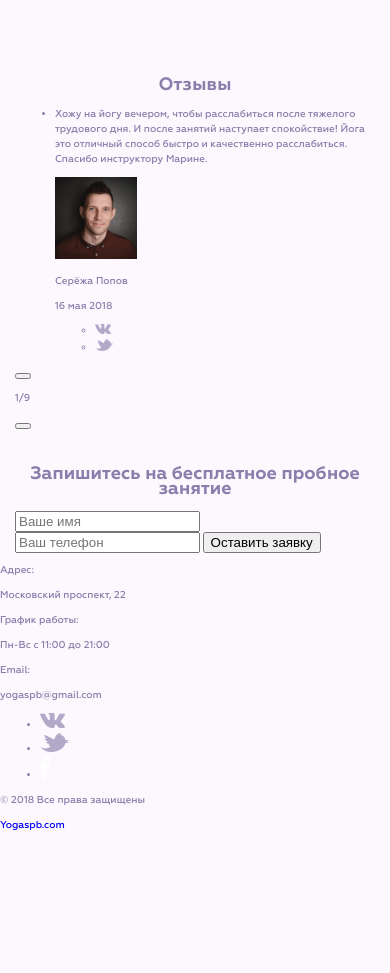
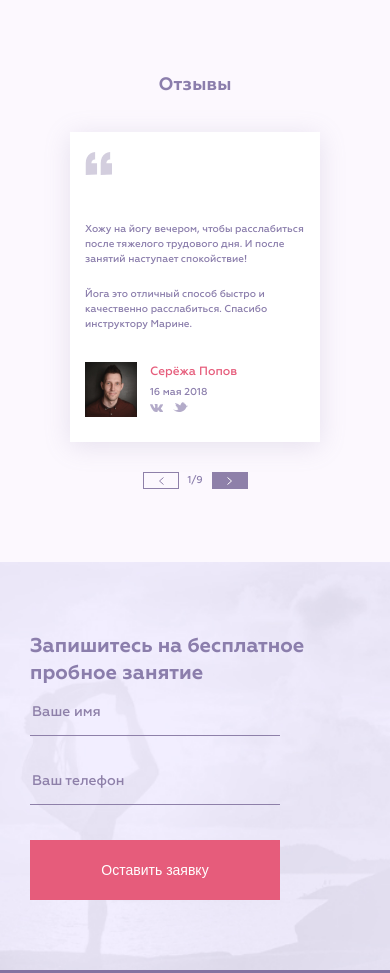
Before and after one commit to ViZuVi/Yoga-project, a website: page source/index.html in a window 390 px wide. Shown: the part 2980-3953 px from the top of the page. Before the commit the page ends 3813 px from the top, so only its background shows below. Drawn offline with nearby package versions, Linux system fonts and the light colour scheme; files that its build step writes are made by us from their sources.

Commit message:
styles for mobile is done

```diff
--- a/source/index.html
+++ b/source/index.html
@@ -147,29 +147,25 @@
       <section class="reviews page__section-container">
         <h2 class="reviews__title page__title">Отзывы</h2>
         <ul class="reviews__list">
-          <li class="reviews__item review">
-            <p class="review__text">Хожу на йогу вечером, чтобы расслабиться
-              после  тяжелого трудового дня.
-              И после занятий наступает спокойствие!
-
-              Йога это отличный способ быстро
-              и качественно расслабиться.
-              Спасибо инструктору Марине.
+          <li class="review">
+            <p class="review__text">
+              <p>Хожу на йогу вечером, чтобы расслабиться после  тяжелого трудового дня. И после занятий наступает спокойствие!</p>
+              <p>Йога это отличный способ быстро и качественно расслабиться. Спасибо инструктору Марине.</p>
             </p>
             <div class="review__author">
-              <img src="img/team-popov.jpg" alt="review-author-photo">
+              <img src="img/team-popov.jpg" alt="review-author-photo" width="52" height="51">
               <div class="review__info">
                 <p class="review__author-name">Серёжа Попов</p>
                 <p class="review__date">16 мая 2018</p>
                 <ul class="review__social-list">
                   <li class="review__social-item">
                     <a href="" class="review__social-vk">
-                      <img src="img/vk-icon.svg" alt="vk-link" width="16" height="10">
+                      <img src="img/vk-icon.svg" alt="vk-link" width="13" height="8">
                     </a>
                   </li>
                   <li class="review__social-item">
                     <a href="" class="review__social-tw">
-                      <img src="img/tw-icon.svg" alt="tw-link" width="18" height="12">
+                      <img src="img/tw-icon.svg" alt="tw-link" width="15" height="10">
                     </a>
                   </li>
                 </ul>
@@ -178,9 +174,17 @@
           </li>
         </ul>
         <div class="reviews__pages">
-          <button class="reviews__prev-btn prev-btn" type="button"></button>
+          <button class="reviews__btn reviews__btn--prev" type="button">
+            <svg width="6" height="8" viewBox="0 0 6 8" fill="none">
+              <path d="M5.5 7.5L1.5 4L5.5 0.5" stroke="#8E80A9"/>
+            </svg>
+          </button>
           <p class="reviews__pages-number">1/9</p>
-          <button class="reviews__next-btn next-btn" type="button"></button>
+          <button class="reviews__btn reviews__btn--next reviews__btn--active" type="button">
+            <svg width="6" height="8" viewBox="0 0 6 8" fill="none">
+              <path d="M0.5 0.5L4.5 4L0.5 7.5" stroke="white"/>
+            </svg>
+          </button>
         </div>
       </section>
       <section class="sign-up page__section-container">
@@ -208,17 +212,17 @@
       <ul class="footer__social-list">
         <li class="footer__social-item">
           <a href="" class="footer__social-vk">
-            <img src="img/vk-icon.svg" alt="vk-link" width="25" height="15">
+            <img src="img/vk-white-icon.svg" alt="vk-link" width="25" height="15">
           </a>
         </li>
         <li class="footer__social-item">
           <a href="" class="footer__social-tw">
-            <img src="img/tw-icon.svg" alt="tw-link" width="29" height="20">
+            <img src="img/tw-white-icon.svg" alt="tw-link" width="29" height="20">
           </a>
         </li>
         <li class="footer__social-item">
           <a href="" class="footer__social-fb">
-            <img src="img/fb-icon.svg" alt="fb-link" width="10" height="21">
+            <img src="img/fb-white-icon.svg" alt="fb-link" width="10" height="21">
           </a>
         </li>
       </ul>
--- /dev/null
+++ b/source/sass/blocks/footer.scss
@@ -0,0 +1,41 @@
+.footer {
+  display: flex;
+  flex-direction: column;
+  padding: 50px 0 50px 35px;
+  background-color: #8373A1;
+  color: #FFFFFF;
+  font-weight: normal;
+}
+
+.footer__block {
+  margin-bottom: 30px;
+  width: 181px;
+}
+
+.footer__block-title {
+  font-size: 14px;
+  margin: 0;
+}
+
+.footer__block-text {
+  font-size: 12px;
+}
+
+.footer__social-list {
+  @include list-reset;
+  display: flex;
+  justify-content: space-between;
+  width: 114px;
+  margin-bottom: 40px;
+}
+
+.footer__copyright {
+  font-size: 12px;
+  color: rgba(255, 255, 255, 0.5);
+  margin-bottom: 20px;
+}
+
+.footer__dev-link {
+  font-size: 12px;
+  color: rgba(255, 255, 255, 0.5);
+}
--- /dev/null
+++ b/source/sass/blocks/review.scss
@@ -0,0 +1,56 @@
+.review {
+  display: flex;
+  flex-direction: column;
+  background-color: #FFFFFF;
+  padding: 60px 15px 25px;
+  box-shadow: 0 4px 25px 0 rgba(142, 128, 169, 0.2);
+  width: 250px;
+  margin-bottom: 30px;
+}
+
+.review__text {
+  position: relative;
+
+  &::before {
+    content: "";
+    position: absolute;
+    top: -50px;
+    left: 0;
+    width: 27px;
+    height: 23px;
+    background-image: url("../../img/quotes-icon.svg");
+  }
+}
+
+.review__author {
+  display: flex;
+}
+
+.review__info {
+  display: flex;
+  flex-direction: column;
+  justify-content: space-between;
+  margin-left: 13px;
+}
+
+.review__author-name {
+  font-size: 12px;
+  color: #E65C7B;
+  margin: 0;
+  line-height: 20px;
+}
+
+.review__date {
+  margin: 0;
+  line-height: 20px;
+}
+
+.review__social-list {
+  @include list-reset;
+  display: flex;
+  margin-top: auto;
+}
+
+.review__social-item {
+  margin-right: 10px;
+}
--- /dev/null
+++ b/source/sass/blocks/reviews.scss
@@ -0,0 +1,39 @@
+.reviews {
+  display: flex;
+  flex-direction: column;
+  justify-content: space-between;
+  align-items: center;
+}
+
+.reviews__title {
+  margin-bottom: 40px;
+}
+
+.reviews__list {
+  @include list-reset;
+  display: flex;
+  flex-direction: column;
+  align-items: center;
+}
+
+.reviews__pages {
+  display: flex;
+  align-items: center;
+  justify-content: space-between;
+  width: 105px;
+  margin-bottom: 73px;
+}
+
+.reviews__btn {
+  padding: 0px 14px;
+  background-color: transparent;
+  border: 1px solid #8E80A9;
+
+  &--active {
+    background-color: #8E80A9;
+  }
+}
+
+.reviews__pages-number {
+  margin: 0;
+}
--- /dev/null
+++ b/source/sass/blocks/sign-up.scss
@@ -0,0 +1,40 @@
+.sign-up {
+  background-image: url("../../img/sign-up.jpg");
+  background-repeat: no-repeat;
+  background-size: cover;
+  padding-left: 30px;
+}
+
+.sign-up__title {
+  font-size: 20px;
+  line-height: 27px;
+  text-align: start;
+  margin-top: 50px;
+}
+
+.sign-up__input {
+  background-color: transparent;
+  font-size: 14px;
+  color: #8E80A9;
+  font-family: inherit;
+  padding-bottom: 15px;
+  margin-bottom: 35px;
+  width: 250px;
+  border: none;
+  border-bottom: 1px solid #8E80A9;
+
+  &::-webkit-input-placeholder {
+    color: #8E80A9;
+  }
+}
+
+.sign-up__btn {
+  width: 250px;
+  color: #FFFFFF;
+  font-size: 14px;
+  line-height: 20px;
+  padding: 20px 66px;
+  background-color: #E65C7B;
+  border: none;
+  margin-bottom: 70px;
+}
--- a/source/sass/style.scss
+++ b/source/sass/style.scss
@@ -8,3 +8,7 @@
 @import "blocks/subscription.scss";
 @import "blocks/team.scss";
 @import "blocks/team-card.scss";
+@import "blocks/reviews.scss";
+@import "blocks/review.scss";
+@import "blocks/sign-up.scss";
+@import "blocks/footer.scss";
```
Also changed, not shown: source/img/fb-white-icon.svg (renamed from source/img/fb-icon.svg), source/img/sign-up.jpg (added), source/img/tw-white-icon.svg (added), source/img/vk-white-icon.svg (added).
